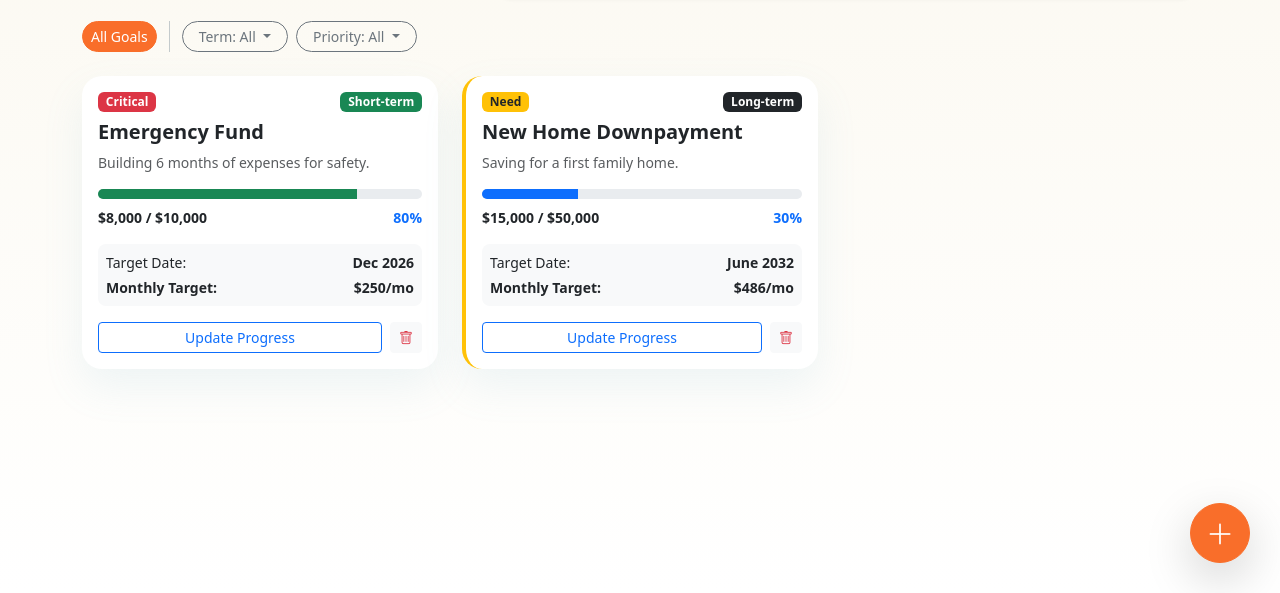
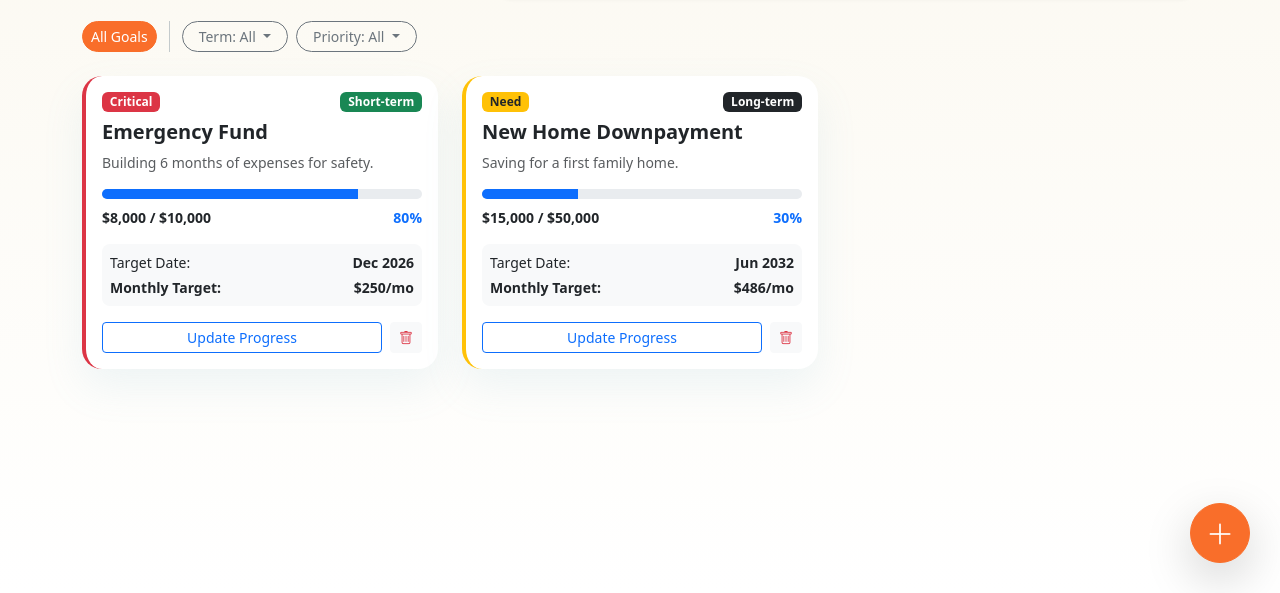
Before and after one commit to JYuenChia/personal-financial-planning-system, a website: page frontend/goals.html in a window 1280 px wide. Shown: the part 207-800 px from the top of the page. Drawn offline with nearby package versions, Linux system fonts and the light colour scheme; sample sign-in values are in the browser's storage.

Commit message:
implement dynamic goal rendering with mock data

```diff
--- a/frontend/goals.html
+++ b/frontend/goals.html
@@ -129,83 +129,7 @@
 
       <!-- Goals Grid -->
       <div class="row" id="goalsGrid">
-        <!-- Sample Card 1: Emergency Fund (Critical/Short-term) -->
-        <div class="col-sm-6 col-lg-4 mb-4 goal-card" data-term="Short-term" data-priority="Critical" data-category="Basic">
-          <div class="card h-100 feature-card">
-            <div class="card-body">
-              <div class="d-flex justify-content-between align-items-start mb-2">
-                <span class="badge bg-danger">Critical</span>
-                <span class="badge bg-success">Short-term</span>
-              </div>
-              <h5 class="card-title fw-bold">Emergency Fund</h5>
-              <p class="card-text text-muted small">Building 6 months of expenses for safety.</p>
-
-              <div class="progress mb-2" style="height: 10px; border-radius: 5px;">
-                <div class="progress-bar bg-success" role="progressbar" style="width: 80%"></div>
-              </div>
-
-              <div class="d-flex justify-content-between small fw-bold mb-3">
-                <span>$8,000 / $10,000</span>
-                <span class="text-primary">80%</span>
-              </div>
-
-              <div class="p-2 bg-light rounded-3 mb-3 small">
-                <div class="d-flex justify-content-between mb-1">
-                  <span>Target Date:</span>
-                  <span class="fw-bold">Dec 2026</span>
-                </div>
-                <div class="d-flex justify-content-between text-accent fw-bold">
-                  <span>Monthly Target:</span>
-                  <span>$250/mo</span>
-                </div>
-              </div>
-
-              <div class="d-flex gap-2">
-                <button class="btn btn-outline-primary btn-sm flex-grow-1">Update Progress</button>
-                <button class="btn btn-light btn-sm text-danger"><i class="bi bi-trash"></i></button>
-              </div>
-            </div>
-          </div>
-        </div>
-
-        <!-- Sample Card 2: New Home (Need/Long-term) -->
-        <div class="col-sm-6 col-lg-4 mb-4 goal-card" data-term="Long-term" data-priority="Need" data-category="Basic">
-          <div class="card h-100 feature-card border-start border-4 border-warning">
-            <div class="card-body">
-              <div class="d-flex justify-content-between align-items-start mb-2">
-                <span class="badge bg-warning text-dark">Need</span>
-                <span class="badge bg-dark">Long-term</span>
-              </div>
-              <h5 class="card-title fw-bold text-truncate">New Home Downpayment</h5>
-              <p class="card-text text-muted small">Saving for a first family home.</p>
-
-              <div class="progress mb-2" style="height: 10px; border-radius: 5px;">
-                <div class="progress-bar bg-primary" role="progressbar" style="width: 30%"></div>
-              </div>
-
-              <div class="d-flex justify-content-between small fw-bold mb-3">
-                <span>$15,000 / $50,000</span>
-                <span class="text-primary">30%</span>
-              </div>
-
-              <div class="p-2 bg-light rounded-3 mb-3 small">
-                <div class="d-flex justify-content-between mb-1">
-                  <span>Target Date:</span>
-                  <span class="fw-bold">June 2032</span>
-                </div>
-                <div class="d-flex justify-content-between text-accent fw-bold">
-                  <span>Monthly Target:</span>
-                  <span>$486/mo</span>
-                </div>
-              </div>
-
-              <div class="d-flex gap-2">
-                <button class="btn btn-outline-primary btn-sm flex-grow-1">Update Progress</button>
-                <button class="btn btn-light btn-sm text-danger"><i class="bi bi-trash"></i></button>
-              </div>
-            </div>
-          </div>
-        </div>
+        <!-- Goals will be injected here via JavaScript -->
       </div>
     </main>
 
@@ -311,19 +235,95 @@
       document.addEventListener('DOMContentLoaded', () => {
         checkAuthState();
 
+        // --- DATA MOCKING (Replace with fetch('/api/goals') later) ---
+        const mockGoals = [
+          { name: "Emergency Fund", term: "Short-term", priority: "Critical", category: "Basic", description: "Building 6 months of expenses for safety.", saved: 8000, target: 10000, date: "2026-12-31", monthly: 250 },
+          { name: "New Home Downpayment", term: "Long-term", priority: "Need", category: "Basic", description: "Saving for a first family home.", saved: 15000, target: 50000, date: "2032-06-30", monthly: 486 }
+        ];
+
+        function getPriorityColor(priority) {
+          switch (priority) {
+            case 'Critical': return 'danger';
+            case 'Need': return 'warning';
+            case 'Want': return 'info';
+            default: return 'secondary';
+          }
+        }
+
+        function getTermColor(term) {
+          switch (term) {
+            case 'Short-term': return 'success';
+            case 'Mid-term': return 'primary';
+            case 'Long-term': return 'dark';
+            default: return 'secondary';
+          }
+        }
+
+        function renderGoals(goalsArray) {
+          const grid = document.getElementById('goalsGrid');
+          grid.innerHTML = goalsArray.map(goal => {
+            const pColor = getPriorityColor(goal.priority);
+            const tColor = getTermColor(goal.term);
+            const progress = Math.min(100, Math.round((goal.saved / goal.target) * 100));
+
+            return `
+              <div class="col-sm-6 col-lg-4 mb-4 goal-card" data-term="${goal.term}" data-priority="${goal.priority}">
+                <div class="card h-100 feature-card border-start border-4 border-${pColor}">
+                  <div class="card-body">
+                    <div class="d-flex justify-content-between align-items-start mb-2">
+                      <span class="badge bg-${pColor} ${pColor === 'warning' || pColor === 'info' ? 'text-dark' : ''}">${goal.priority}</span>
+                      <span class="badge bg-${tColor}">${goal.term}</span>
+                    </div>
+                    <h5 class="card-title fw-bold text-truncate">${goal.name}</h5>
+                    <p class="card-text text-muted small">${goal.description}</p>
+
+                    <div class="progress mb-2" style="height: 10px; border-radius: 5px;">
+                      <div class="progress-bar bg-${progress >= 100 ? 'success' : 'primary'}" role="progressbar" style="width: ${progress}%"></div>
+                    </div>
+
+                    <div class="d-flex justify-content-between small fw-bold mb-3">
+                      <span>$${goal.saved.toLocaleString()} / $${goal.target.toLocaleString()}</span>
+                      <span class="text-primary">${progress}%</span>
+                    </div>
+
+                    <div class="p-2 bg-light rounded-3 mb-3 small">
+                      <div class="d-flex justify-content-between mb-1">
+                        <span>Target Date:</span>
+                        <span class="fw-bold">${new Date(goal.date).toLocaleDateString('en-US', { month: 'short', year: 'numeric' })}</span>
+                      </div>
+                      <div class="d-flex justify-content-between text-accent fw-bold">
+                        <span>Monthly Target:</span>
+                        <span>$${goal.monthly}/mo</span>
+                      </div>
+                    </div>
+
+                    <div class="d-flex gap-2">
+                      <button class="btn btn-outline-primary btn-sm flex-grow-1">Update Progress</button>
+                      <button class="btn btn-light btn-sm text-danger"><i class="bi bi-trash"></i></button>
+                    </div>
+                  </div>
+                </div>
+              </div>
+            `;
+          }).join('');
+        }
+
+        // Initial render
+        renderGoals(mockGoals);
+
         // --- SEARCH & FILTER LOGIC ---
         const searchInput = document.getElementById('goalSearch');
         const resetBtn = document.getElementById('resetFilters');
         const filterItems = document.querySelectorAll('.dropdown-item');
         const termBtn = document.getElementById('termDropdownBtn');
         const priorityBtn = document.getElementById('priorityDropdownBtn');
-        const cards = document.querySelectorAll('.goal-card');
 
         let activeTerm = null;
         let activePriority = null;
 
         function filterGoals() {
           const searchTerm = searchInput.value.toLowerCase();
+          const cards = document.querySelectorAll('.goal-card');
 
           cards.forEach(card => {
             const title = card.querySelector('.card-title').innerText.toLowerCase();
@@ -396,6 +396,9 @@
           filterGoals();
         });
 
+        // Re-calculate after rendering
+        filterGoals();
+
         // --- CALCULATOR LOGIC (Step 5) ---
         const gSaved = document.getElementById('gSaved');
         const gTarget = document.getElementById('gTarget');
```
